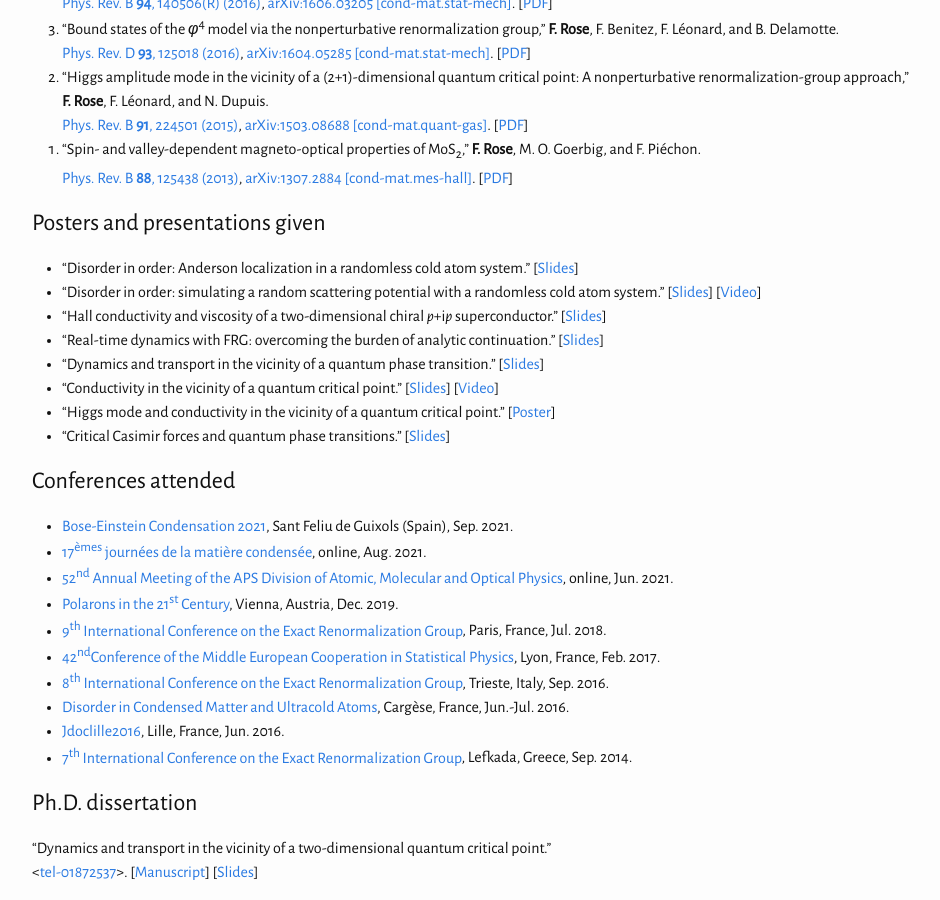
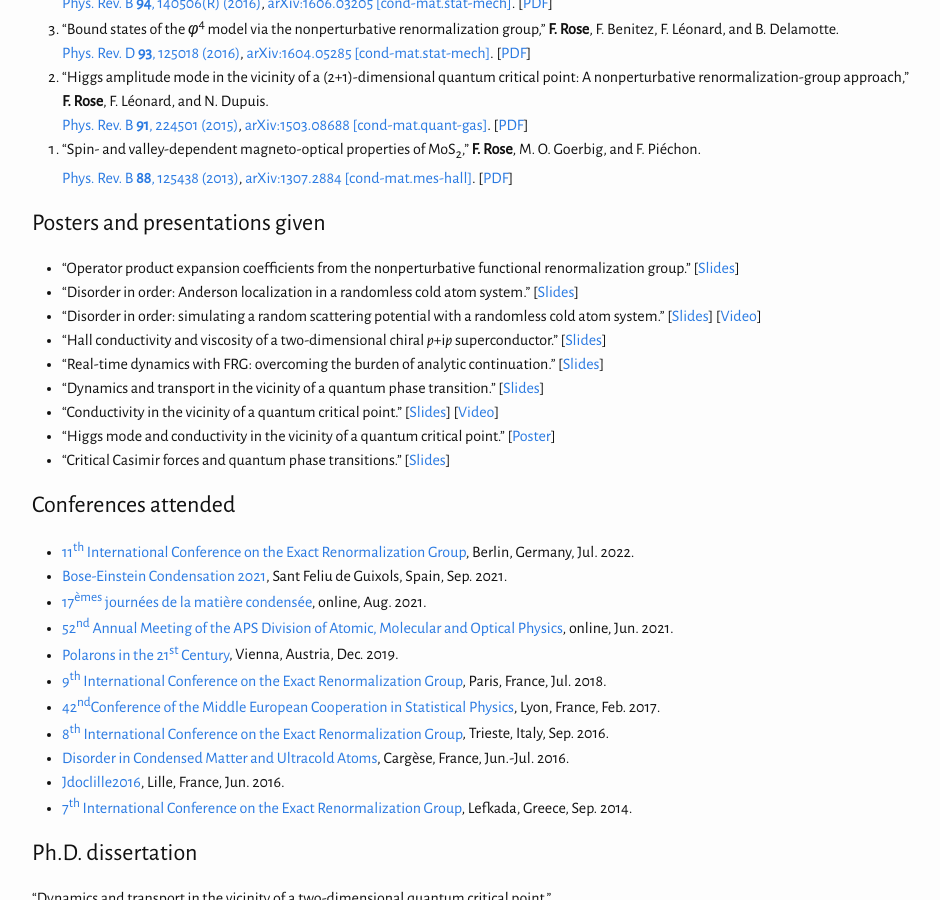
Before and after one commit to felix-rose/felix-rose.github.io, a Jekyll site: the page built from en/publi.md, in a window 1280 px wide and 900 px high, scrolled down 695 px. Shown: the whole window, without its empty margins (158-1098 px from the left). Built offline with Jekyll 4.4.1, drawn with Linux system fonts in a browser that asks for light colours.

```diff
--- a/en/publi.md
+++ b/en/publi.md
@@ -49,6 +49,7 @@ Bibliometrics can be found in my [Google Scholar profile](https://scholar.google
 
 # Posters and presentations given
 
+* “Operator product expansion coefficients from the nonperturbative functional renormalization group.” [[Slides]({{site.baseurl}}/docs/rose_erg22.pdf)]
 * “Disorder in order: Anderson localization in a randomless cold atom system.” [[Slides]({{site.baseurl}}/docs/rose_groupSem20.pdf)]
 * “Disorder in order: simulating a random scattering potential with a randomless cold atom system.” [[Slides]({{site.baseurl}}/docs/rose_vienna19.pdf)] [[Video](https://www.youtube.com/watch?v=3MMhnhb2H9Y)]
 * “Hall conductivity and viscosity of a two-dimensional chiral *p*+i*p* superconductor.” [[Slides]({{site.baseurl}}/docs/rose_retreat19.pdf)]
@@ -60,7 +61,8 @@ Bibliometrics can be found in my [Google Scholar profile](https://scholar.google
 
 # Conferences attended
 
-* [Bose-Einstein Condensation 2021](https://bec2021.org), Sant Feliu de Guixols (Spain), Sep. 2021.
+* [11<sup>th</sup> International Conference on the Exact Renormalization Group](https://indico.tpi.uni-jena.de/event/199/), Berlin, Germany, Jul. 2022.
+* [Bose-Einstein Condensation 2021](https://bec2021.org), Sant Feliu de Guixols, Spain, Sep. 2021.
 * [17<sup>èmes</sup> journées de la matière condensée](https://jmc17.sciencesconf.org), online, Aug. 2021.
 * [52<sup>nd</sup> Annual Meeting of the APS Division of Atomic, Molecular and Optical Physics](http://meetings.aps.org/Meeting/DAMOP21), online, Jun. 2021.
 * [Polarons in the 21<sup>st</sup> Century](https://www.esi.ac.at/events/e25/), Vienna, Austria, Dec. 2019.
```
Also changed, not shown: fr/publi.md (+3 -1 lines), 1 other file.
